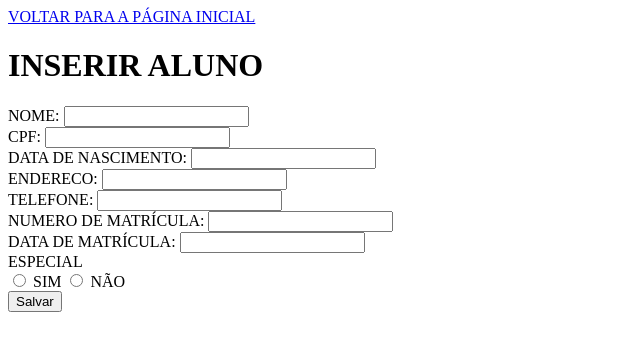
After one commit to jeannefernanda/Exercicio_4Pro, a Flask app: page /inserir_aluno in a window 1280 px wide. The commit adds this page. Shown: the top 351 px of the page, without its empty margins (0-640 px from the left). Run offline with Flask 3, Linux system fonts and the light colour scheme.

Commit message:
Implementação do cadastro de aluno

```diff
--- a/app.py
+++ b/app.py
@@ -32,5 +32,41 @@ def listar_alunos():
 
     return render_template('listar_alunos.html', alunos=alunos)
 
+@app.route('/inserir_aluno', methods=['GET','POST'])
+def inserir_aluno():
+
+    if request.method == 'POST':
+        nome = request.form['nome']
+        cpf = request.form['cpf']
+        datanascimento = request.form['datanascimento']
+        endereco = request.form['endereco']
+        telefone = request.form['telefone']
+        numeromatricula = request.form['numeromatricula']
+        datamatricula = request.form['datamatricula']
+        alunoespecial = request.form['especial']
+
+        conn = mysql.connector.connect(**db_config)
+        cursor = conn.cursor()
+
+        # Inserir dados na base de dados
+        insert_pessoa_query = "INSERT INTO pessoa (nome, cpf, datanascimento, endereco, telefone) VALUES (%s, %s, %s, %s, %s)"
+        pessoa_values = (nome, cpf, datanascimento, endereco, telefone)
+        cursor.execute(insert_pessoa_query, pessoa_values)
+
+        # Obter o id da pessoa gerada na inserção anterior
+        pessoa_id = cursor.lastrowid
+
+        #Inserir na tabela aluno com a FK referenciando a pessoa
+        insert_aluno_query = "INSERT INTO aluno (codigopessoa, numeromatricula, datamatricula, alunoespecial) VALUES (%s, %s, %s, %s)"
+        aluno_values = (pessoa_id, numeromatricula, datamatricula, alunoespecial)
+        cursor.execute(insert_aluno_query, aluno_values)
+
+        conn.commit()
+
+        return render_template('inserir_aluno.html')
+
+
+    return render_template('inserir_aluno.html')
+
 if __name__ == '__main__':
     app.run(debug=True)
--- a/templates/index.html
+++ b/templates/index.html
@@ -6,7 +6,7 @@
     <bod>
         <div>
             <a href="{{ url_for ('listar_alunos')}}">Lista de Alunos</a><br>
-            <a href="">Inserir Aluno</a><br>
+            <a href="{{ url_for ('inserir_aluno')}}">Inserir Aluno</a><br>
             <a href="">Relatório de Alunos por Curso</a><br>
         </div>
     </bod>
--- /dev/null
+++ b/templates/inserir_aluno.html
@@ -0,0 +1,42 @@
+<!DOCTYPE html>
+<html>
+    <head>
+        <title>Cadastro de Aluno</title>
+    </head>
+    <body>
+        <a href="{{ url_for('index') }}">VOLTAR PARA A PÁGINA INICIAL</a>
+        <h1>INSERIR ALUNO</h1>
+        <form method="post">
+
+            <label for="nome">NOME:</label>
+            <input type="text" id="nome" name="nome" required><br>
+
+            <label for="cpf">CPF:</label>
+            <input type="text" id="cpf" name="cpf" required><br>
+
+            <label for="datanascimento">DATA DE NASCIMENTO:</label>
+            <input type="text" id="datanascimento" name="datanascimento" required><br>
+
+            <label for="endereco">ENDERECO:</label>
+            <input type="text" id="endereco" name="endereco" required><br>
+
+            <label for="telefone">TELEFONE:</label>
+            <input type="text" id="telefone" name="telefone" required><br>
+
+            <label for="numeromatricula">NUMERO DE MATRÍCULA:</label>
+            <input type="text" id="numeromatricula" name="numeromatricula" required><br>
+
+            <label for="datamatricula">DATA DE MATRÍCULA:</label>
+            <input type="text" id="datamatricula" name="datamatricula" required><br>
+
+            <label>ESPECIAL</label><br>
+            <input type="radio" id="sim" name="especial" value="0" required>
+            <label for="sim">SIM</label>
+            <input type="radio" id="nao" name="especial" value="1" required>
+            <label for="nao">NÃO</label><br>
+            <input type="submit" value="Salvar">
+
+
+        </form>
+    </body>
+</html>
```
